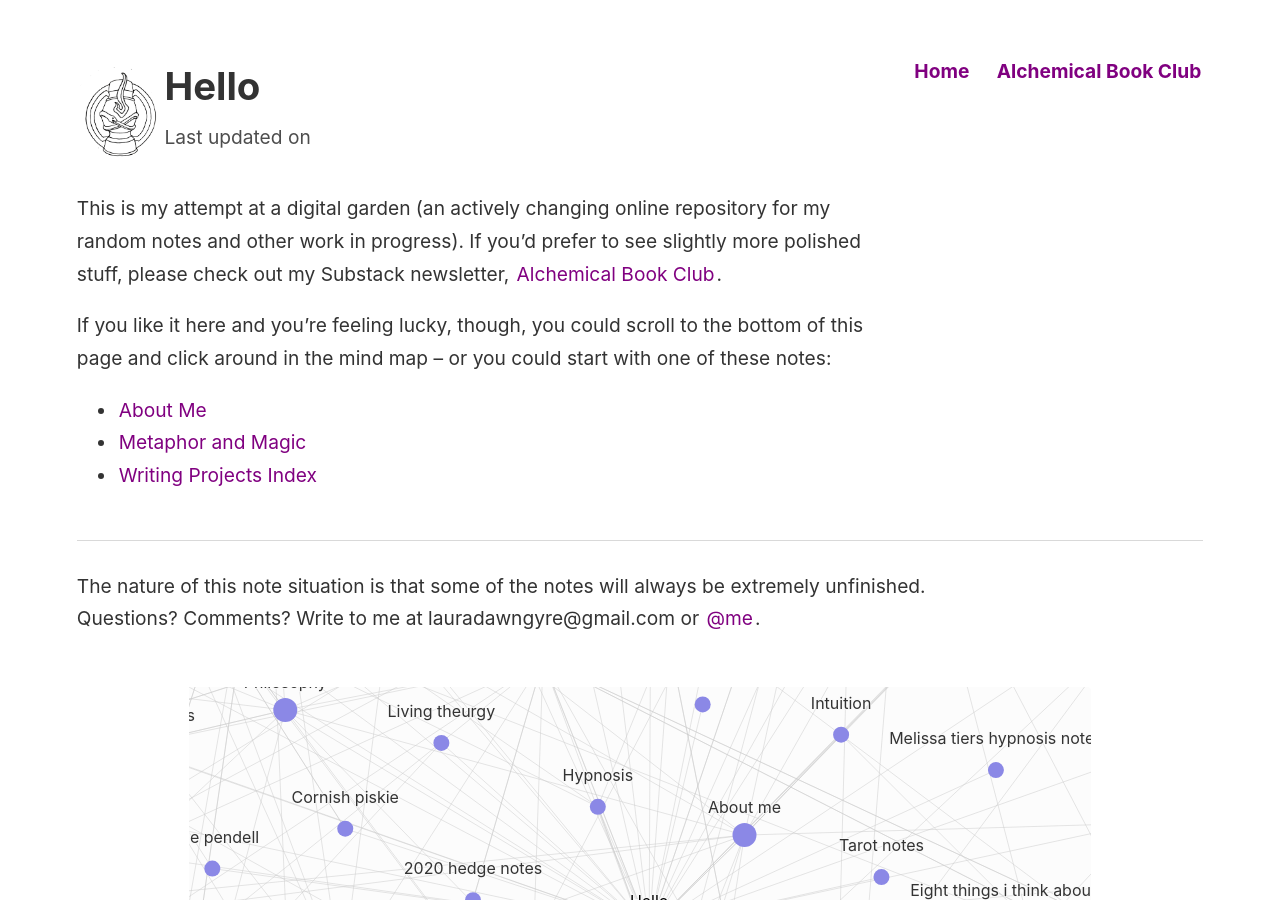
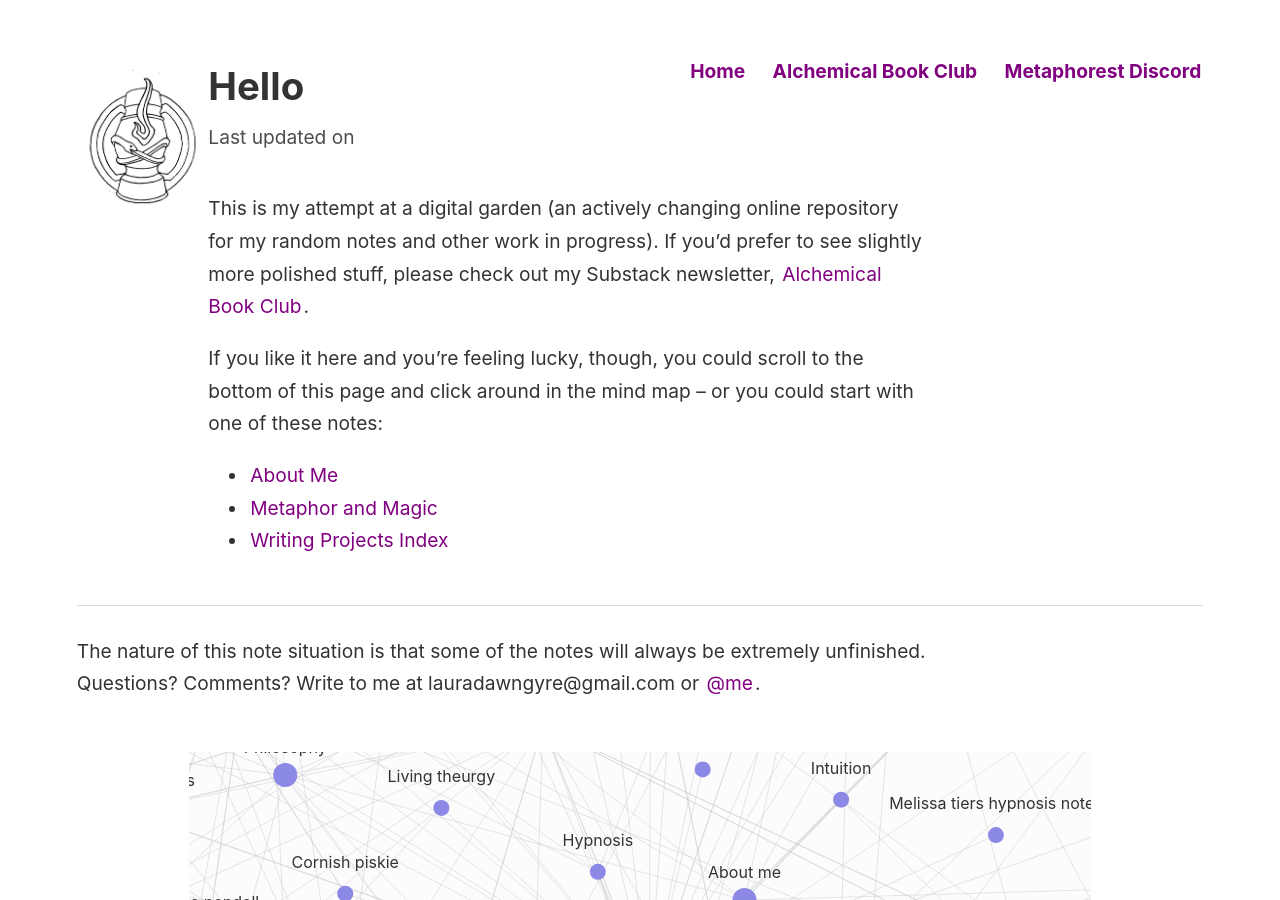
Before and after one commit to lauragyre/jekyll, a Jekyll site: the page built from _notes/About/Hello.md, in a window 1280 px wide and 900 px high. Built offline with Jekyll 4.4.1, drawn with Linux system fonts in a browser that asks for light colours.

Commit message:
header tweaks

```diff
--- a/_includes/nav.html
+++ b/_includes/nav.html
@@ -1,4 +1,5 @@
 <div>
     <a class="internal-link" href="{{ site.baseurl }}/"><b>{{ "Home" }}</b></a>
     <a class="external-link" href="{{ "http://lauragyre.substack.com" }}/"><b>{{ "Alchemical Book Club" }}</b></a>
+<a class="external-link" href="{{ "https://discord.gg/KyUupdSV57" }}/"><b>{{ "Metaphorest Discord" }}</b></a>
 </div>
--- a/_layouts/note.html
+++ b/_layouts/note.html
@@ -4,7 +4,7 @@ layout: default
 
 <article>
   <div>
-    <img src="/assets/lamp.jpeg" style="max-height: 100px; float: left;"></img>
+    <img src="/assets/lamp.jpeg" style="max-height: 150px; float: left;"></img>
     <h1>{{ page.title }}</h1>
     <time datetime="{{ page.last_modified_at | date_to_xmlschema }}">{% if page.type != 'pages' %}
       Last updated on {{ page.last_modified_at | date: "%B %-d, %Y" }}
```
Also changed, not shown: 1 other file.
